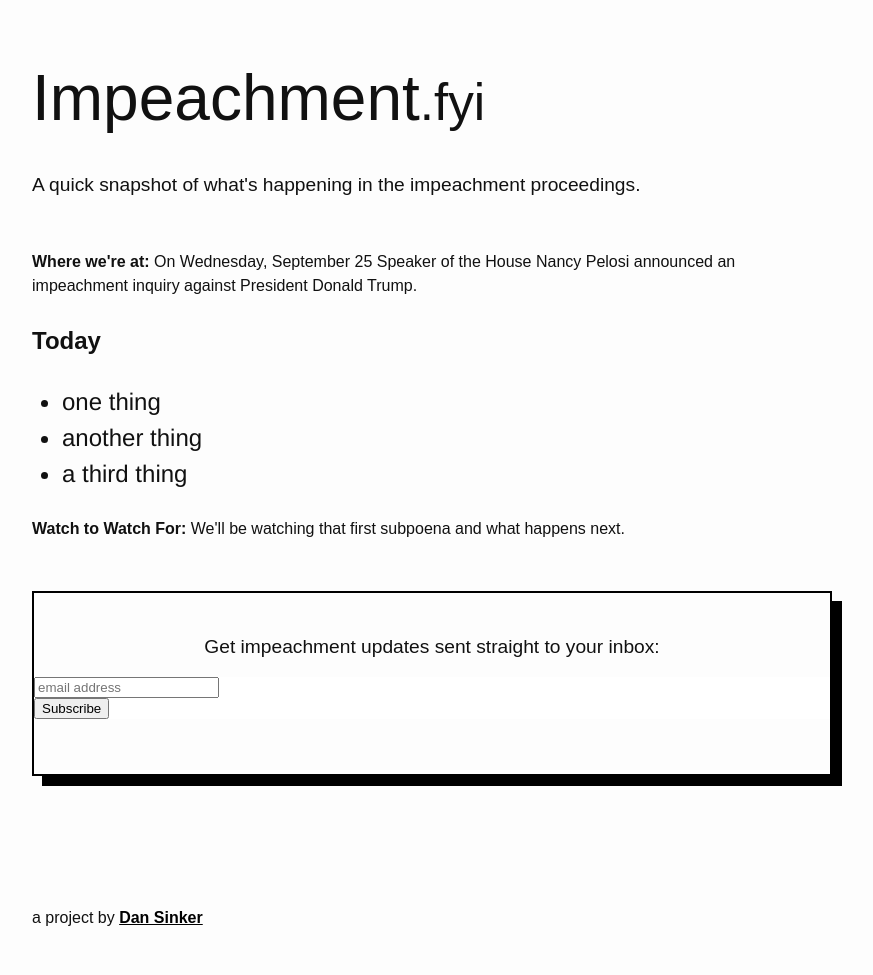
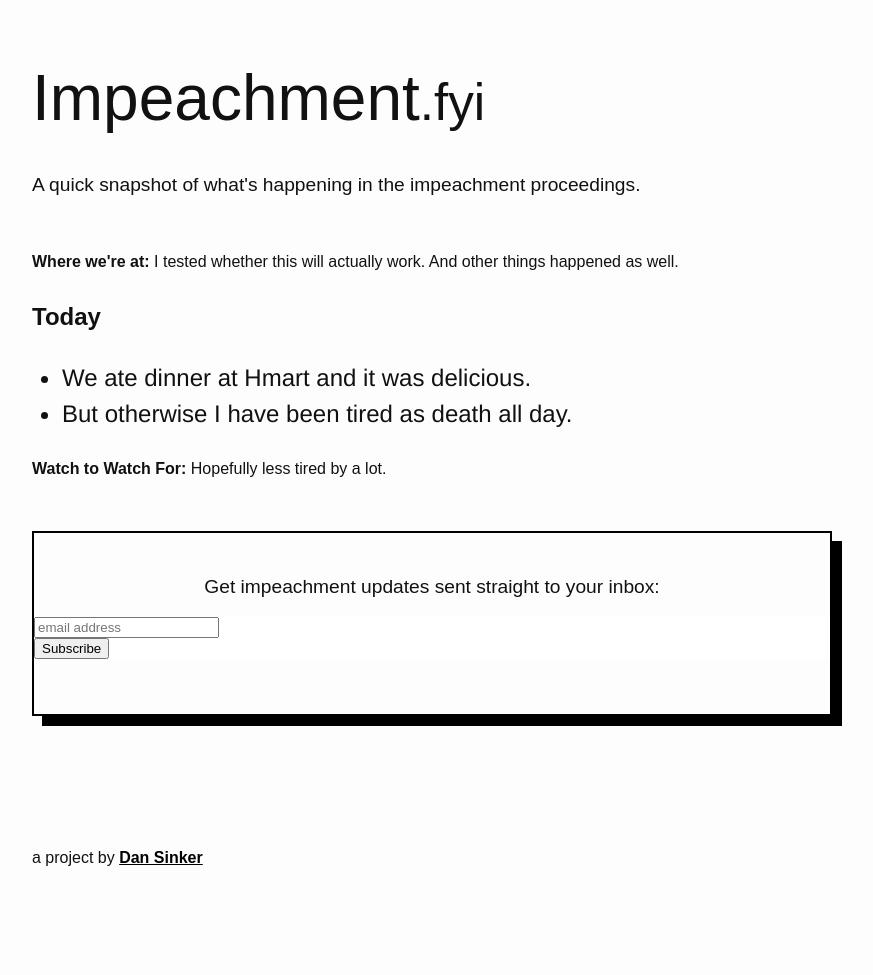
Before and after one commit to dansinker/impeachment.fyi, a Jekyll site: the page built from index.md, in a window 1280 px wide. Shown: the whole page, without its empty margins (268-1141 px from the left). Built offline with Jekyll 4.4.1, drawn with Linux system fonts in a browser that asks for light colours; nearby versions of some CDN libraries; some web fonts are replaced; comment, search, counter and statistics services are not loaded; after the commit the page ends 915 px from its top, so only the background shows below that.

```diff
--- a/_data/news.yml
+++ b/_data/news.yml
@@ -1,4 +1,10 @@
 news:
+- date: 2019-09-29
+  yesterday: I tested whether this will actually work. And other things happened as well.
+  todays:
+    - item: We ate dinner at Hmart and it was delicious.
+    - item: But otherwise I have been tired as death all day.
+  tomorrow: Hopefully less tired by a lot.
 - date: 2019-09-28
   yesterday: On Wednesday, September 25 Speaker of the House Nancy Pelosi announced an impeachment inquiry against President Donald Trump.
   todays:
```
Also changed, not shown: feed.xml (+6 -4 lines).
